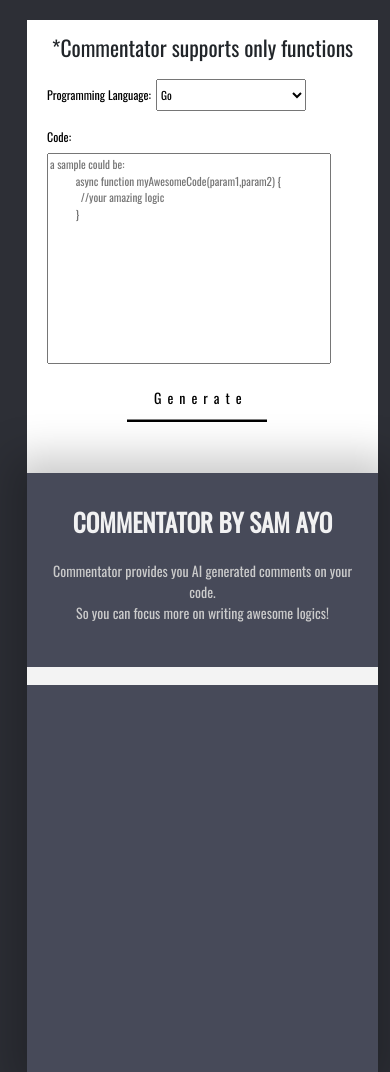
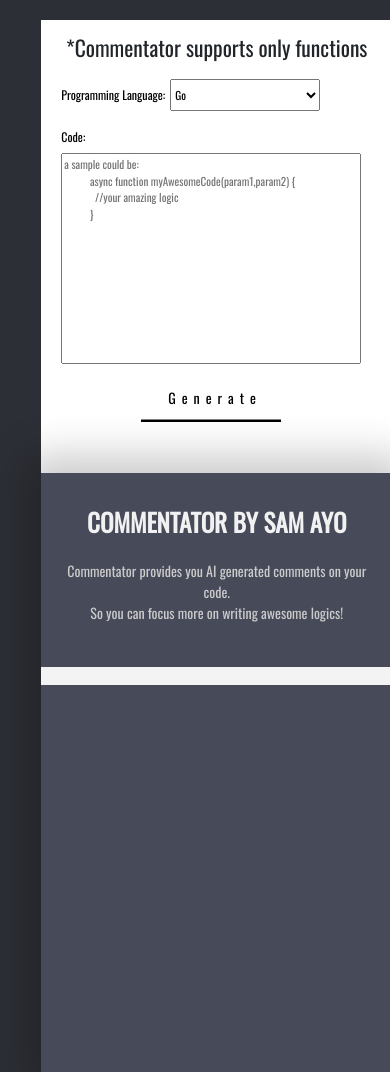
Before and after one commit to Stosan/commentator, a FastAPI app: page / in a window 390 px wide; the page is wider, and only the part inside the window is pictured. Shown: the top 1072 px of that part. Run offline with FastAPI, Linux system fonts and the light colour scheme.

Commit message:
Update styles.css

```diff
--- a/src/static/styles.css
+++ b/src/static/styles.css
@@ -34,7 +34,7 @@
     .container {
       flex-direction: column;
       height: 630px;
-      width: 360px;
+      width: 85vw;
     }
   }
 
@@ -171,6 +171,7 @@
     }
     textarea{
       height: calc(50vh / 2);
+      width: 95%;
     }
   }
   /*************right********/
```
